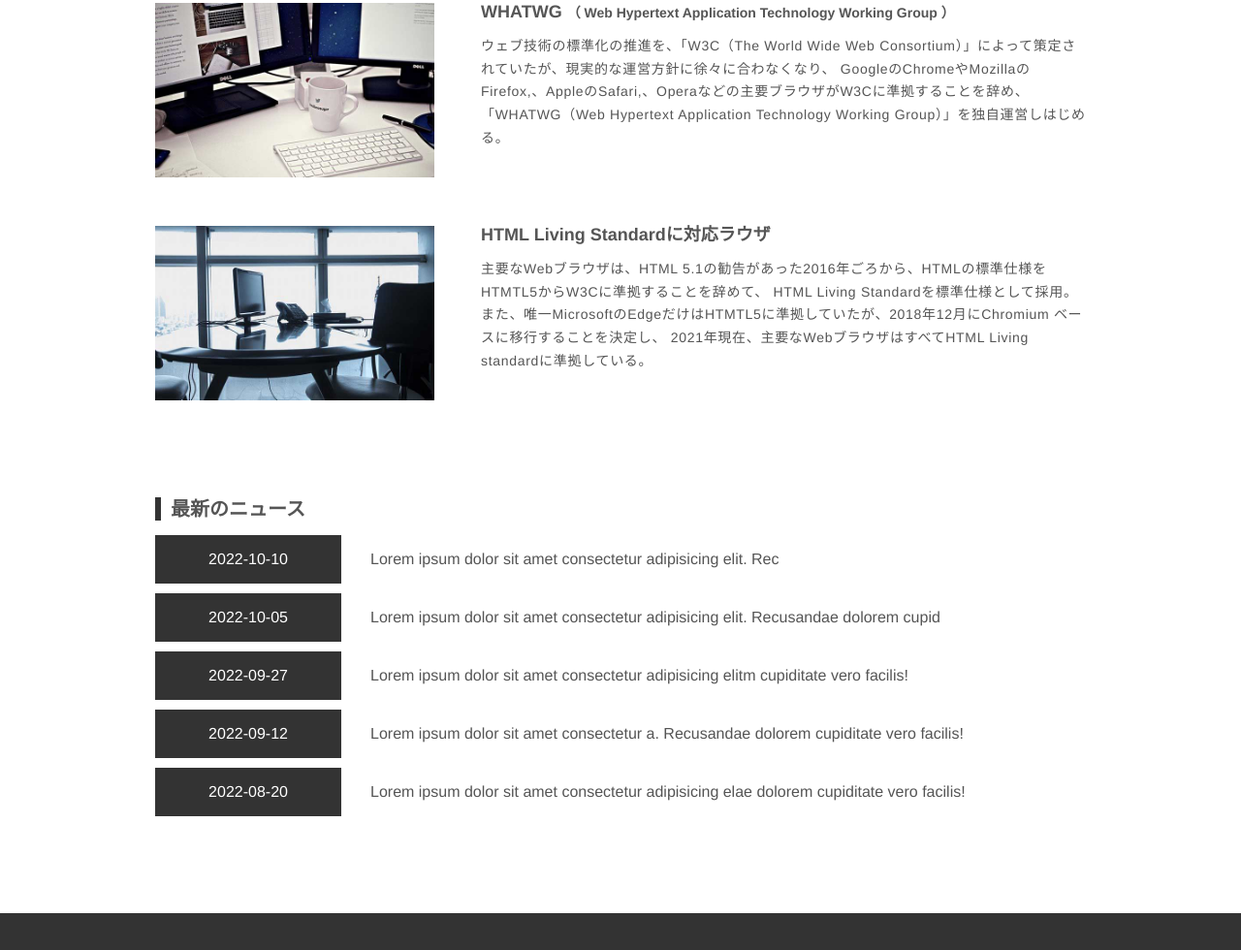
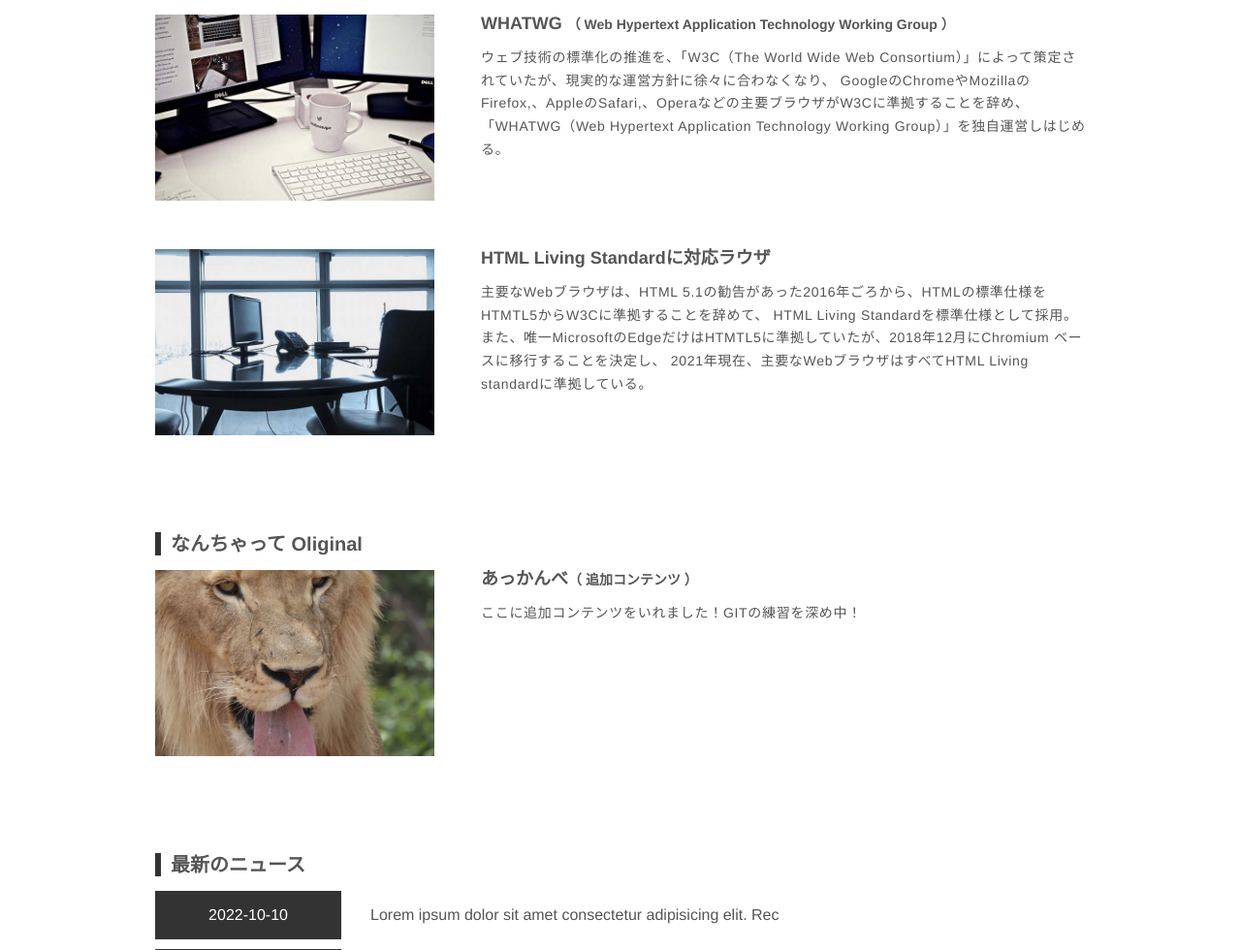
Before and after one commit to takumahino0511/test2, a plain HTML site: page index.html in a window 1280 px wide. Shown: the part 1149-2129 px from the top of the page at 97% size. Drawn offline with Linux system fonts and the light colour scheme.

Commit message:
shi-コンテンツ追加

```diff
--- a/css/style.css
+++ b/css/style.css
@@ -204,7 +204,13 @@ nav li a:hover {
 
 .contents .content_item .content_photo{
     width: 30%;
+    aspect-ratio: 3 / 2;
     /* 幅の取得 */
+    >img {
+        width: 100%;
+        height: 100%;
+        object-fit: cover;
+    }
 }
 .contents .content_item .content_text{
     width: 65%;
--- a/index.html
+++ b/index.html
@@ -50,7 +50,7 @@
             <h3>HTML Living Standard</h3>
             <div class="content_item">
                 <p class="content_photo"><img src="img/sample001.jpg" width="640" height="400" alt="sample1"></p>
-                <div class="content_text"">
+                <div class="content_text">
                     <h4>W3C<span>（ The World Wide Web Consortium ）</span></h4>
                     <p>
                         HTMLとCSSの仕様について理解しておく必要があります。これらの技術の大半は、 特定の企業が開発した独自の技術ではなく、
@@ -60,7 +60,7 @@
             </div>
             <div class="content_item">
                 <p class="content_photo"><img src="img/sample002.jpg" width="640" height="400"  alt="sample2"></p>
-                <div class="content_text"">
+                <div class="content_text">
                     <h4>WHATWG <span>（ Web Hypertext Application Technology Working Group ）</span></h4>
                     <p>
                         ウェブ技術の標準化の推進を、「W3C（The World Wide Web Consortium）」によって策定されていたが、現実的な運営方針に徐々に合わなくなり、
@@ -84,6 +84,18 @@
 
         </div>
         <!-- content-->
+        <div class="contents">
+            <h3>なんちゃって Oliginal</h3>
+            <div class="content_item">
+                <p class="content_photo"><img src="img/lion.jpeg" width="640" height="400" alt="sample1"></p>
+                <div class="content_text">
+                    <h4>あっかんべ<span>（ 追加コンテンツ ）</span></h4>
+                    <p>
+                        ここに追加コンテンツをいれました！GITの練習を深め中！
+                    </p>
+                </div>
+            </div>
+        </div>
         <!-- content-->
 
         <div class="news">
```
Also changed, not shown: img/lion.jpeg (added).
